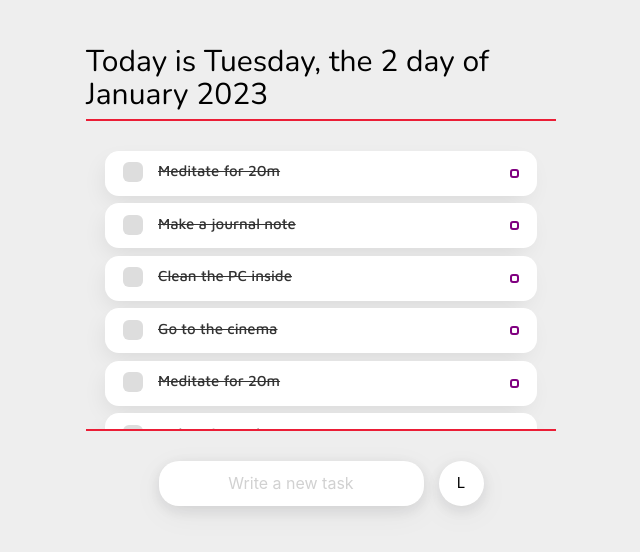
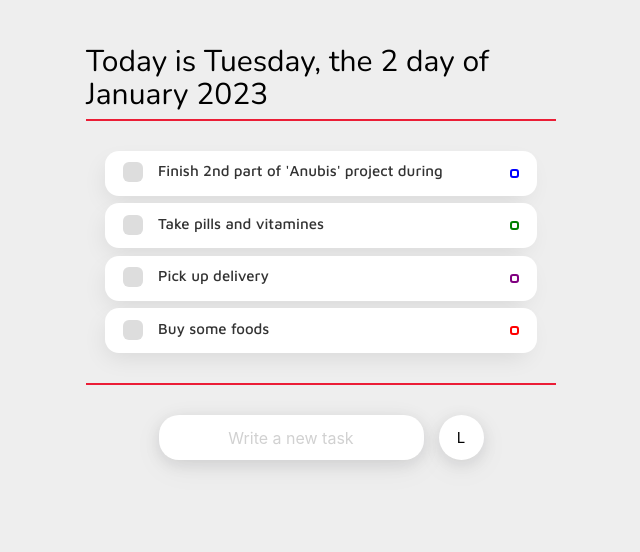
Before and after one commit to DanAlbul/to-do-app, a React (Create React App) app: page / in a window 1280 px wide. Shown: the top 552 px of the page, without its empty margins (319-959 px from the left). Built offline with nearby package versions, Linux system fonts and the light colour scheme.

Commit message:
fix: swap states for views

```diff
--- a/src/App.js
+++ b/src/App.js
@@ -90,14 +90,14 @@ export const TasksList = ({ tasks }) => {
     switch (view) {
       case 'completed':
         {
-          taskList = tasks.filter((item) => !item.completed);
+          taskList = tasks.filter((item) => item.completed);
           //setCompleted(true);
         }
         break;
 
       case 'not-completed':
         {
-          taskList = tasks.filter((item) => item.completed);
+          taskList = tasks.filter((item) => !item.completed);
           // setCompleted(false);
         }
         break;
```
